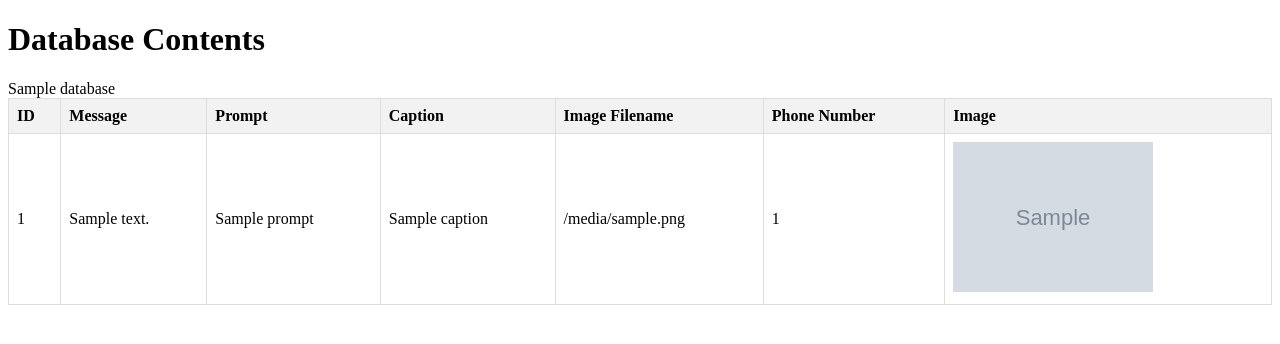
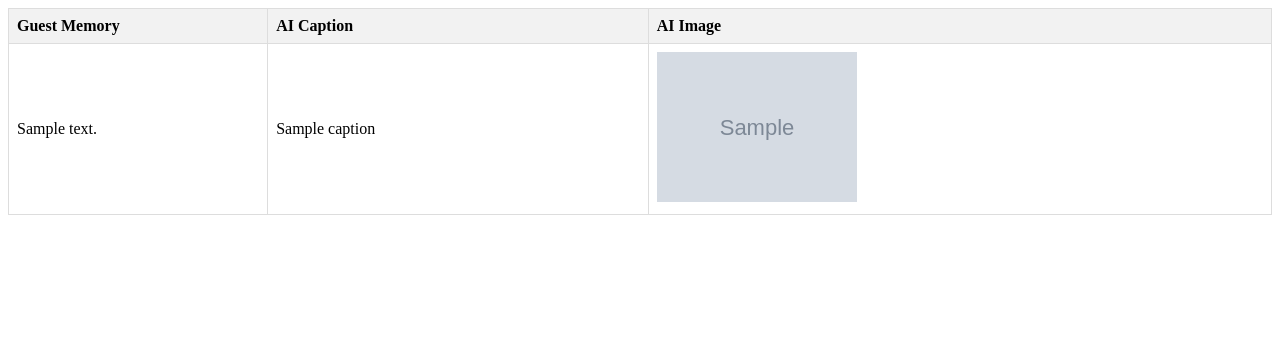
Before and after one commit to theianchan/memory-gallery, a Flask app: template templates/view.html in a window 1280 px wide. Shown: the top 344 px of the page. Run offline with Flask 3, Linux system fonts and the light colour scheme; the template is opened without the code that fills it: most values are stand-ins (such as "Sample title", 1, 10 or a date in 2020); grey boxes marked "Sample" are stand-in pictures.

Commit message:
Working view.html

```diff
--- a/app/main.py
+++ b/app/main.py
@@ -4,7 +4,13 @@ import os
 import logging
 import ast
 from .config import template_dir, static_dir, NUM_MEMORIES, PHONE_NUMBER
-from .database import get_db_connection, init_db, get_memories
+from .database import (
+    get_db_connection,
+    init_db,
+    init_memories_display,
+    get_memories,
+    get_memories_display,
+)
 from .images import generate_and_save_image
 from .prompts import get_image_prompts_captions
 from queue import Queue
@@ -34,9 +40,9 @@ def home():
 
 @app.route("/view")
 def view_memories():
-    memories = get_memories()
+    memories_display = get_memories_display()
 
-    return render_template("view.html", database=memories)
+    return render_template("view.html", database=memories_display)
 
 
 @app.route("/memories")
@@ -80,7 +86,9 @@ def process_sms_queue():
                 app.sms_counter += 1
 
             try:
-                image_prompt_captions = get_image_prompts_captions(message, NUM_MEMORIES)
+                image_prompt_captions = get_image_prompts_captions(
+                    message, NUM_MEMORIES
+                )
                 image_prompt_captions = ast.literal_eval(image_prompt_captions)
 
                 conn = get_db_connection()
@@ -90,7 +98,13 @@ def process_sms_queue():
                     image_filename = generate_and_save_image(pair["prompt"])
                     c.execute(
                         "INSERT INTO memories (message, prompt, caption, image_filename, phone_number) VALUES (?, ?, ?, ?, ?)",
-                        (message, pair["prompt"], pair["caption"], image_filename, phone_number),
+                        (
+                            message,
+                            pair["prompt"],
+                            pair["caption"],
+                            image_filename,
+                            phone_number,
+                        ),
                     )
 
                 conn.commit()
@@ -110,5 +124,6 @@ def process_sms_queue():
 if __name__ == "__main__":
     os.makedirs(os.path.join(static_dir, "images", "generated"), exist_ok=True)
     init_db()
+    init_memories_display()
     app.working = False
     app.run(host="0.0.0.0", port=5001, debug=True)
--- a/templates/view.html
+++ b/templates/view.html
@@ -3,19 +3,36 @@
 <head>
     <meta charset="UTF-8">
     <meta name="viewport" content="width=device-width, initial-scale=1.0">
-    <title>MAKING mem - Database View</title>
+    <title>MEMORIES DATABASE</title>
     <style>
         table {
             border-collapse: collapse;
             width: 100%;
+            table-layout: fixed;
         }
-        th, td {
+        th {
             border: 1px solid #ddd;
             padding: 8px;
             text-align: left;
+            background-color: #f2f2f2;
+            position: sticky;
+            top: 0;
+            z-index: 1;
         }
-        th {
-            background-color: #f2f2f2;
+        th:nth-child(1) {
+            width: 20%;
+        }
+        th:nth-child(2) {
+            width: 30%;
+        }
+        th:nth-child(3) {
+            width: 50%;
+        }
+        td {
+            border: 1px solid #ddd;
+            padding: 8px;
+            text-align: left;
+            word-wrap: break-word;
         }
         img {
             max-width: 200px;
@@ -24,26 +41,24 @@
     </style>
 </head>
 <body>
-    <h1>Database Contents</h1>
     <table>
         <tr>
-            <th>ID</th>
-            <th>Message</th>
-            <th>Prompt</th>
-            <th>Caption</th>
-            <th>Image Filename</th>
-            <th>Phone Number</th>
-            <th>Image</th>
+            <!-- <th>ID</th> -->
+            <th>Guest Memory</th>
+            <!-- <th>Prompt</th> -->
+            <th>AI Caption</th>
+            <!-- <th>Image Filename</th> -->
+            <!-- <th>Phone Number</th> -->
+            <th>AI Image</th>
         </tr>
-        {{ database }}
         {% for mem in database %}
         <tr>
-            <td>{{ mem.id }}</td>
+            <!-- <td>{{ mem.id }}</td> -->
             <td>{{ mem.message }}</td>
-            <td>{{ mem.prompt }}</td>
+            <!-- <td>{{ mem.prompt }}</td> -->
             <td>{{ mem.caption }}</td>
-            <td>{{ mem.image_filename }}</td>
-            <td>{{ mem.phone_number }}</td>
+            <!-- <td>{{ mem.image_filename }}</td> -->
+            <!-- <td>{{ mem.phone_number }}</td> -->
             <td><img src="/static/images/generated/{{ mem.image_filename }}" alt="Generated Image"></td>
         </tr>
         {% endfor %}
```
Also changed, not shown: app/database.py (+30 -0 lines), README.md, memories.db.
